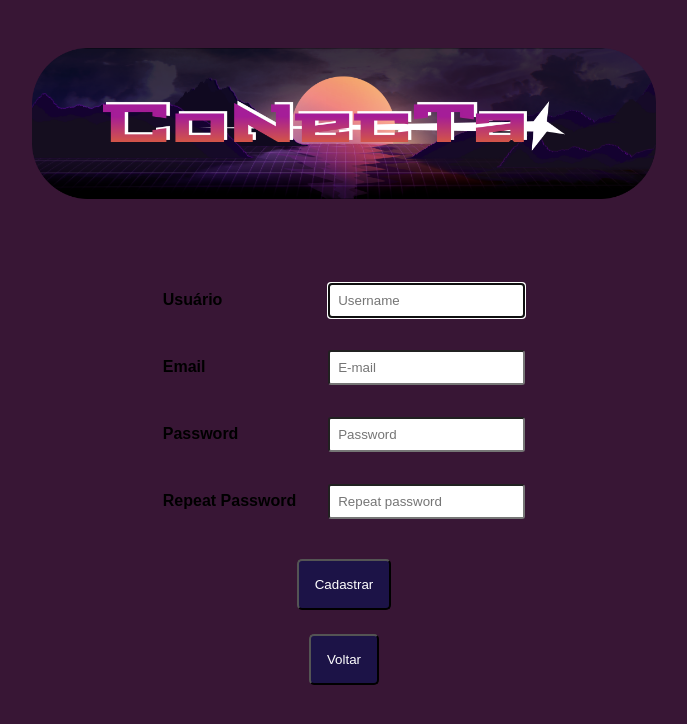
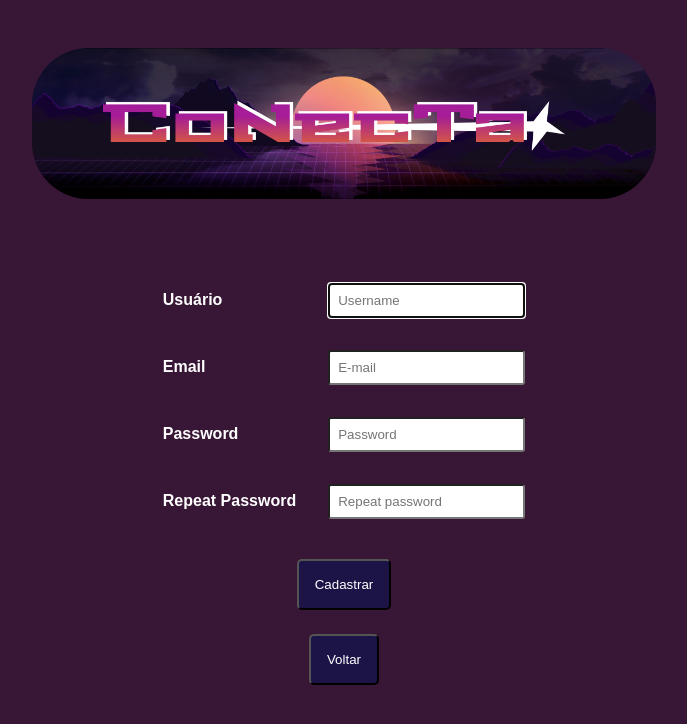
Before and after one commit to dan-albuquerque/conectaP, a Django app: page /cadastro/ in a window 1280 px wide. Shown: the top 724 px of the page, without its empty margins (296-983 px from the left). Run offline with Django 4.2, Linux system fonts and the light colour scheme.

Commit message:
cor da letras do cadastro

```diff
--- a/static/css/cadastro.css
+++ b/static/css/cadastro.css
@@ -36,7 +36,7 @@ body{
   align-items: center;
   justify-content: space-between;
   flex-direction: row;
-
+  color: #fff;
 }
 
 .input-cadastro{
```
